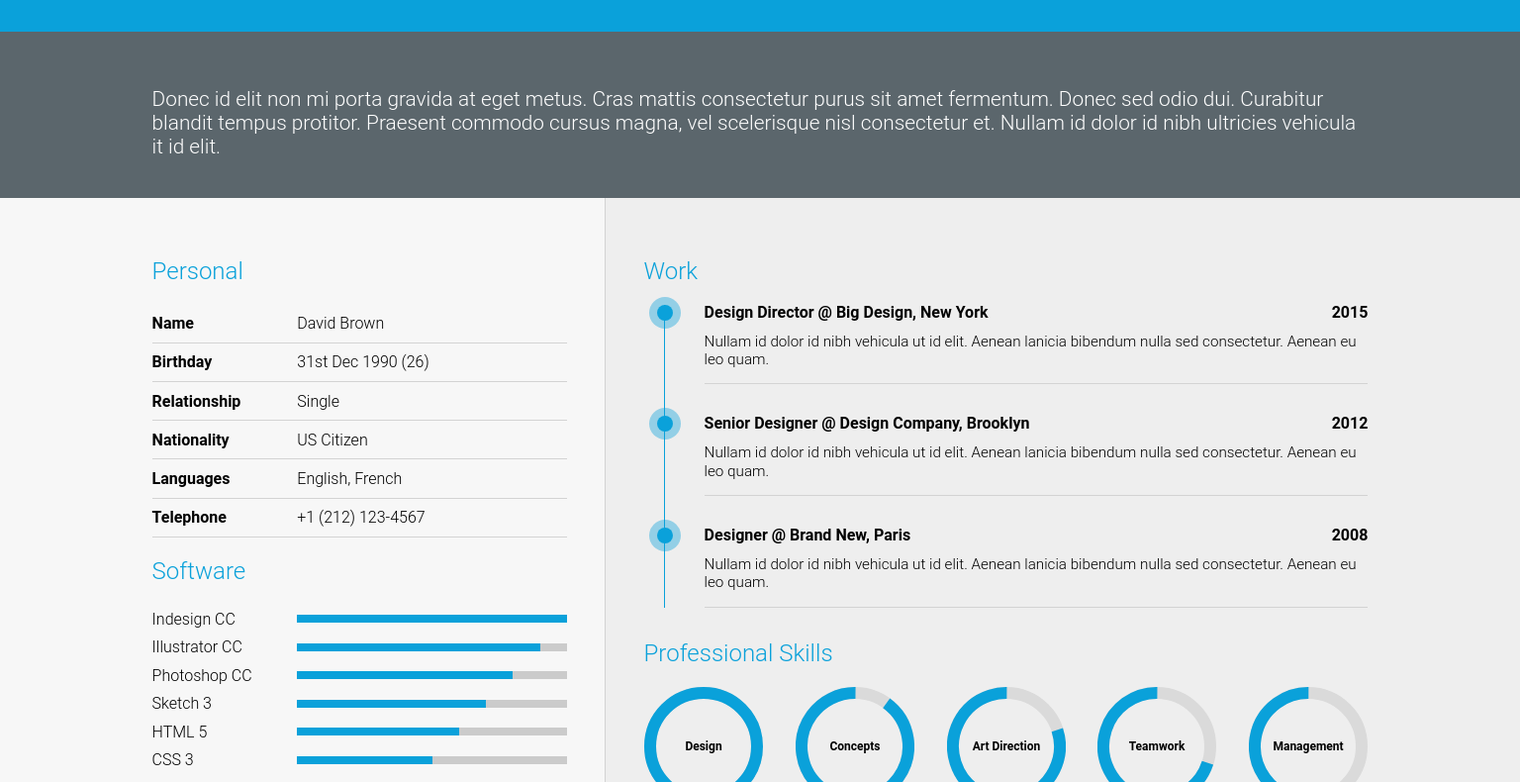
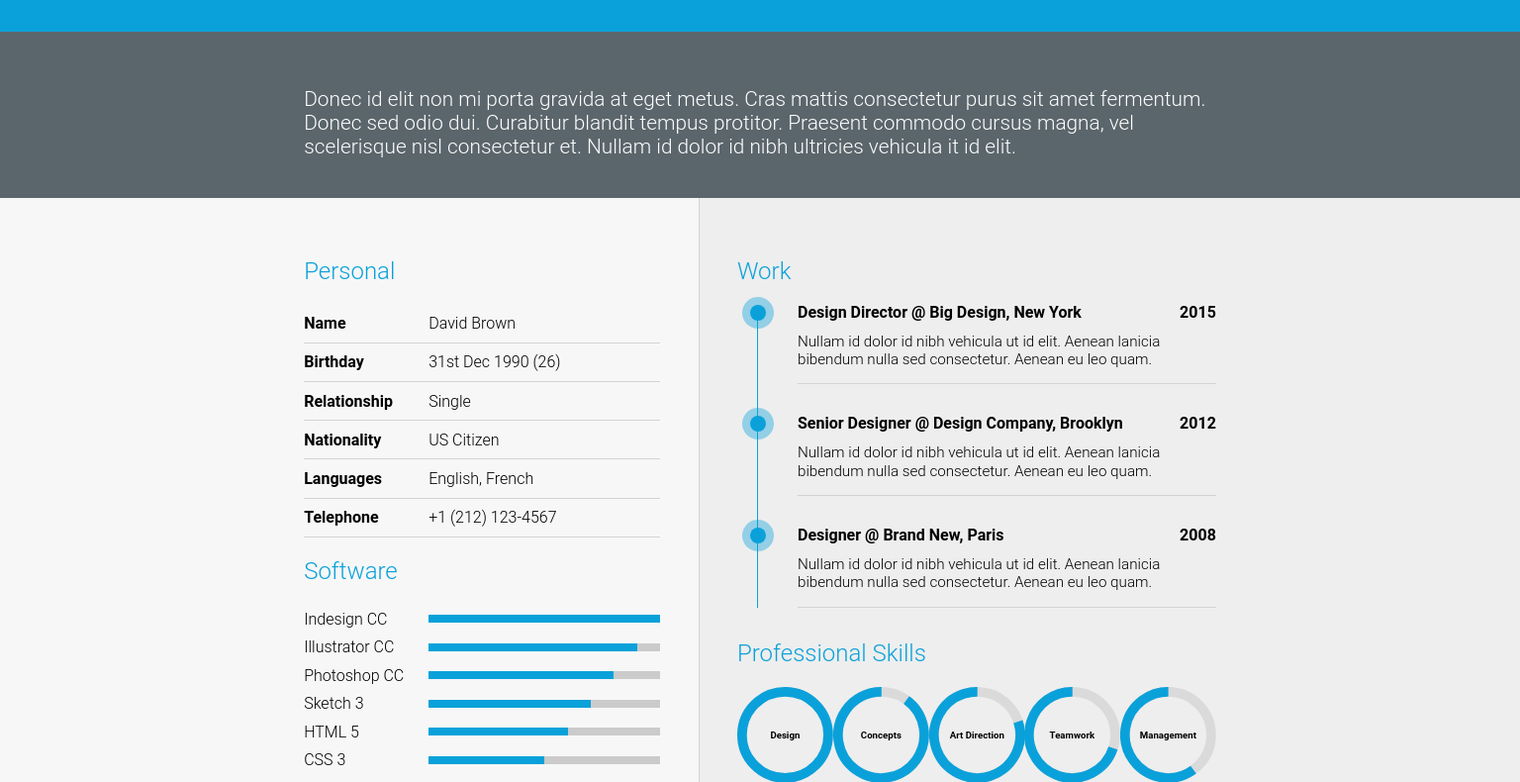
Before and after one commit to kevcomedia/material-resume-clone, a website: page src/index.html in a window 1536 px wide. Shown: the part 226-1016 px from the top of the page at 99% size. Drawn offline with Linux system fonts and the light colour scheme.

Commit message:
Increase paddings for wide viewports

```diff
--- a/src/styles/main.css
+++ b/src/styles/main.css
@@ -23,6 +23,13 @@ body {
   padding-right: 10%;
 }
 
+@media screen and (min-width: 1500px) {
+  .row {
+    padding-left: 20%;
+    padding-right: 20%;
+  }
+}
+
 .row--column--left {
   padding-right: 2.5%;
 }
@@ -41,6 +48,7 @@ body {
   }
 }
 
+/* Will also apply to the left and right columns */
 @media screen and (max-width: 800px) {
   .row {
     padding-left: 5%;
```
